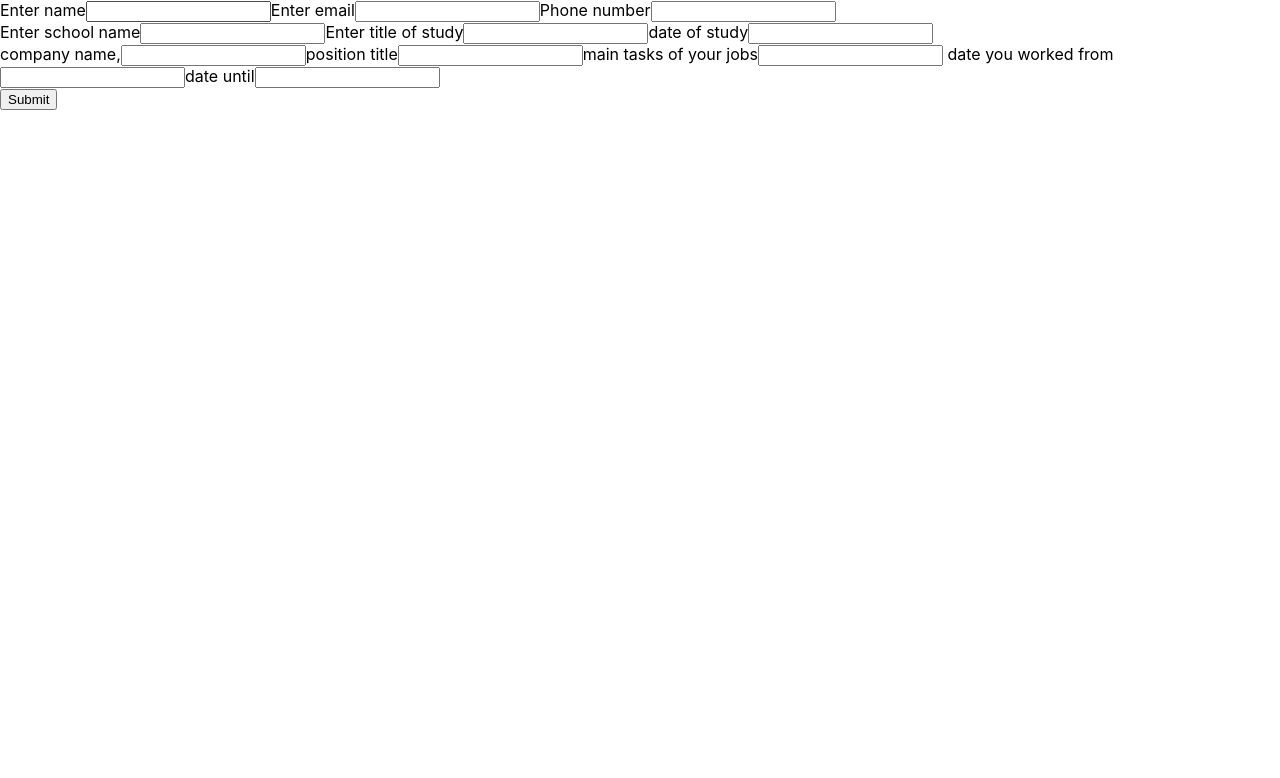
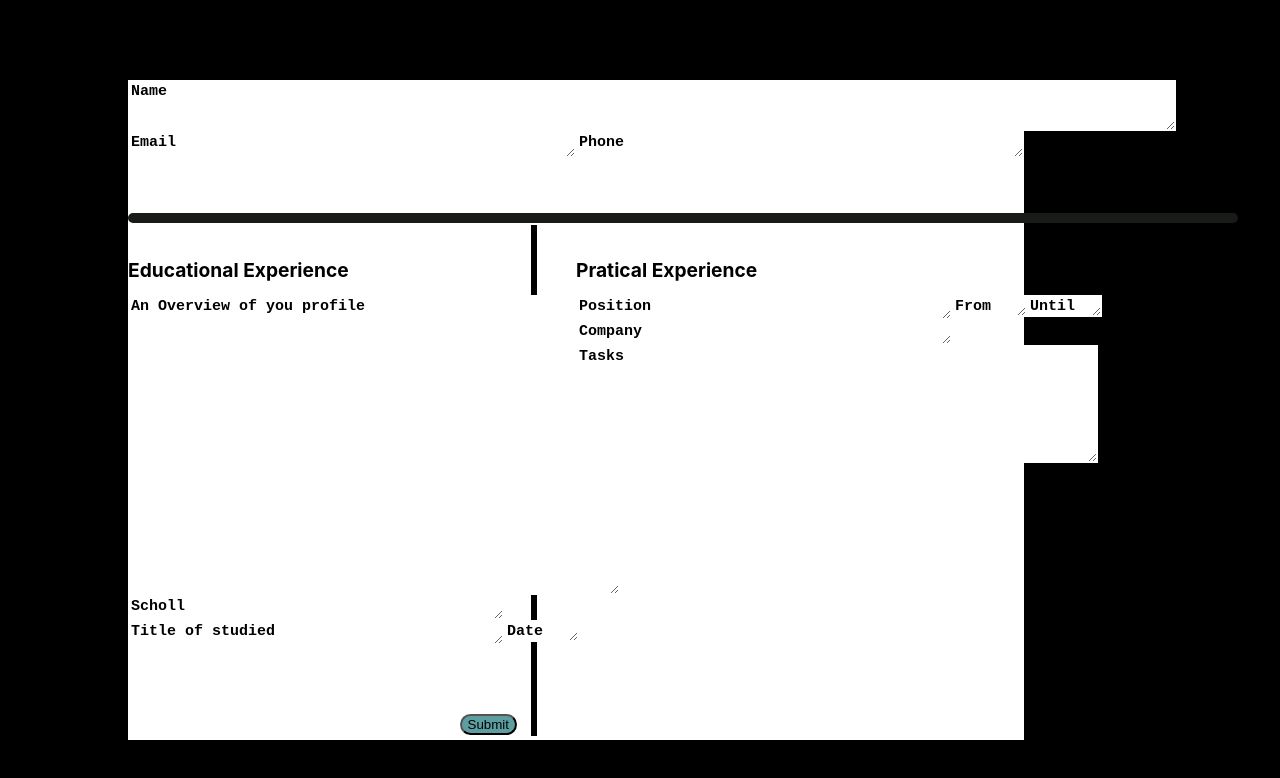
Before and after one commit to fabioschitini/CV-Application, a React (Create React App) app in the folder cv-project./: page / in a window 1280 px wide. Shown: the top 778 px of the page. Built offline with nearby package versions, Linux system fonts and the light colour scheme; the HTML template or start-up script is replaced by a standard one.

Commit message:
Put some Style on it

```diff
--- a/cv-project./src/App.js
+++ b/cv-project./src/App.js
@@ -18,7 +18,8 @@ class App extends Component {
         positionTitle: '',
         mainTask: '',
         dateBegin: '',
-        dateEnd: ''
+        dateEnd: '',
+        profile:''
       },
       edit: true,
         submit:false,
@@ -62,15 +63,20 @@ handleSubmit = (e) => {
         positionTitle: this.inputTitle.value,
         mainTask: this.inputTask.value,
         dateBegin: this.inputBegin.value,
-        dateEnd: this.inputEnd.value
+        dateEnd: this.inputEnd.value,
+        profile:this.inputProfile.value
       }
     })
+console.log(this.inputName.value)
+
   }
   render() {
 
 
     return (
-      <div>
+      <div id='container'>
+        <div id='vertical'></div>
+          <hr id='horizontal'></hr>
         <Input thiss={this }handleSubmit={this.handleSubmit} state={this.state} onChange={this.onChange} />
         <Text state={this.state} onEditingTask={this.onEditingTask}  />
       </div>
--- a/cv-project./src/components/CvText.js
+++ b/cv-project./src/components/CvText.js
@@ -8,23 +8,37 @@ const Text = (props) => {
                         <div id='text'>
 
 
-                <div id="general-information">
-                    <h1>{state.name}</h1>
-                    <h2>{state.email}</h2>
-                    <h2>{state.number}</h2>
+                <div id="generalInformation">
+                                <h1>{state.name}</h1>
+                                 <div id='name'>
+                    <p className='information'>{state.email}</p>
+                                    <p className='information' id='number'>{state.number}</p>
+                                    </div>
                 </div>
+                <div id="educationalExperience">
+                    <h1>Profile</h1>
+                                <p id='profile'>{state.profile}</p>
+                                <p className='normal'>{state.scholl}</p>
+                                <div id='study'>
+                                <p className='normal'>{state.study}</p>
+                                    <p className='date'>{state.dateStudy}</p>
+                                    </div>
+                </div>
+                    <div id="practicalExperience">
+                                <h1>Pratical Experience</h1>
+                                <div id='position'>
+                                    <p className='normal'>{state.positionTitle}</p>
+                                    <p className='date' >{state.dateBegin}</p>
+                                    <p className='date' id='untilDate'>{state.dateEnd}</p>
+                                </div>
+                                <p className='normal'>{state.companyName}</p>
 
-                <div id="Educational-Experience">
-                    <h1>{state.scholl}</h1>
-                    <h2>{state.study}</h2>
-                    <h2>{state.dateStudy}</h2>
-                </div>
-                <div id="Profisional-Experience">
-                    <h1>{state.companyName}</h1>
-                    <h2>{state.positionTitle}</h2>
-                    <h2>{state.mainTask}</h2>
-                    <h2>{state.dateBegin}</h2>
-                    <h2>{state.dateEnd}</h2>
+
+                                <p className='big'>{state.mainTask}</p>
+
+
+
+
                 </div>
                         <button onClick={onEditingTask}>Edit</button>
 
--- a/cv-project./src/components/Input.js
+++ b/cv-project./src/components/Input.js
@@ -5,34 +5,35 @@ const Input = (props) => {
     const {thiss} =props
     if (state.edit) {
 
-        return (<form onSubmit={handleSubmit} onChange={onChange}>
-            <div id="generalInformation">
-                <label htmlFor="nameInput">Enter name</label>
-                <input required  onChange={ onChange} value={ state.con.name}ref={node => (thiss.inputName = node)} name="name" type="text" id="nameInput" />
-                <label htmlFor="emailInput">Enter email</label>
-                <input required  onChange={ onChange} value={ state.con.email} ref={node => (thiss.inputEmail = node)} name="email" type="text" id="emailInput" />
-                <label htmlFor="numberInput">Phone number</label>
-                <input required  onChange={ onChange}  value={ state.con.number} ref={node => (thiss.inputPhone = node)} name="number" type="text" id="numberInput" />
+        return (
+            <form onSubmit={handleSubmit} onChange={onChange}>
+                <div id="generalInformation">
+
+                        <textarea placeholder="Name" required onChange={onChange} value={state.con.name} ref={node => (thiss.inputName = node)} name="name" type="text" id="nameInput" />
+                        <div id='name'>
+                <textarea placeholder="Email" required  type='email'onChange={ onChange} value={ state.con.email} ref={node => (thiss.inputEmail = node)} name="email" type="text" id="emailInput" />
+                        <textarea placeholder="Phone" required onChange={onChange} value={state.con.number} ref={node => (thiss.inputPhone = node)} name="number" type="text" id="numberInput" />
+                        </div>
             </div>
-            <div id=" educationalExperience ">
-                <label htmlFor="schoolNameInput">Enter school name</label>
-                <input required  onChange={ onChange} onChange={ onChange}value={ state.con.scholl} ref={node => (thiss.inputScholl = node)} name="scholl" type="text" id="schoolNameInput" />
-                <label htmlFor="titleOfStudyInput">Enter title of study</label>
-                <input required   onChange={ onChange} value={ state.con.study} ref={node => (thiss.inputStudy = node)} name="titleOfStudy" type="text" id="titleOfStudyInput" />
-                <label htmlFor="dateOfStudyInput">date of study</label>
-                <input required  onChange={ onChange} value={ state.con.dateStudy} ref={node => (thiss.inputDate = node)} name="dateOfStudy" type="text" id="dateOfStudyInput" />
+                <div id="educationalExperience">
+                    <h1>Educational Experience</h1>
+                <textarea  placeholder="An Overview of you profile" required  onChange={ onChange} value={ state.con.profile}ref={node => (thiss.inputProfile = node)} name="profile" type="text" id="profileInput" />
+                <textarea placeholder="Scholl"className='normal' required  onChange={ onChange} onChange={ onChange}value={ state.con.scholl} ref={node => (thiss.inputScholl = node)} name="scholl" type="text" id="schoolNameInput" />
+                <div id='study'>
+                <textarea placeholder="Title of studied"className='normal' required   onChange={ onChange} value={ state.con.study} ref={node => (thiss.inputStudy = node)} name="titleOfStudy" type="text" id="titleOfStudyInput" />
+                        <textarea  placeholder="Date" type='date' className='date' required maxlength="4"onChange={onChange} value={state.con.dateStudy} ref={node => (thiss.inputDate = node)} name="dateOfStudy" type="text" id="dateOfStudyInput" />
+                        </div>
             </div>
-            <div id=" practicalExperience">
-                <label htmlFor="companyNameInput">company name,</label>
-                <input required  onChange={ onChange} value={ state.con.companyName} ref={node => (thiss.inputCompany = node)} name="company" type="text" id="companyNameInput" />
-                <label htmlFor="positionTitleInput">position title</label>
-                <input required  onChange={ onChange} value={ state.con.positionTitle} ref={node => (thiss.inputTitle= node)} name="position" type="text" id="positionTitleInput" />
-                <label htmlFor="mainTasksInput">main tasks of your jobs</label>
-                <input required  onChange={ onChange} value={ state.con.mainTask} ref={node => (thiss.inputTask = node)} name="task" type="text" id="mainTasksInput" />
-                <label htmlFor="dateFromInput"> date you worked from</label>
-                <input required  onChange={ onChange}  value={ state.con.dateBegin}ref={node => (thiss.inputBegin = node)} name="begin" type="text" id="dateFromInput" />
-                <label  htmlFor="dateUntilInput">date until</label>
-                <input required  onChange={ onChange} value={ state.con.dateEnd} ref={node => (thiss.inputEnd = node)} name="end" type="text" id="dateUntilInput" />
+                <div id="practicalExperience">
+                    <h1>Pratical Experience</h1>
+                    <div id='position'>
+                                        <textarea placeholder="Position " className='normal' required  onChange={ onChange} value={ state.con.positionTitle} ref={node => (thiss.inputTitle= node)} name="position" type="text" id="positionTitleInput" />
+                    <textarea maxlength="4" placeholder="From" className='date' type='date' required onChange={onChange} value={state.con.dateBegin} ref={node => (thiss.inputBegin = node)} name="begin" type="text" id="dateFromInput" />
+                <textarea maxlength="4" placeholder="Until" className='date' type='date' required  onChange={ onChange} value={ state.con.dateEnd} ref={node => (thiss.inputEnd = node)} name="end" type="text" id="dateUntilInput" />
+                    </div>
+                <textarea placeholder="Company " className='normal' required  onChange={ onChange} value={ state.con.companyName} ref={node => (thiss.inputCompany = node)} name="company" type="text" id="companyNameInput" />
+
+                <textarea placeholder="Tasks" className='big' required  onChange={ onChange} value={ state.con.mainTask} ref={node => (thiss.inputTask = node)} name="task" type="text" id="mainTasksInput" />
 
             </div>
             <button type="submit">
--- a/cv-project./src/index.css
+++ b/cv-project./src/index.css
@@ -1,13 +1,162 @@
 body {
   margin: 0;
-  font-family: -apple-system, BlinkMacSystemFont, 'Segoe UI', 'Roboto', 'Oxygen',
-    'Ubuntu', 'Cantarell', 'Fira Sans', 'Droid Sans', 'Helvetica Neue',
+  font-family: -apple-system, BlinkMacSystemFont, "Segoe UI", "Roboto", "Oxygen",
+    "Ubuntu", "Cantarell", "Fira Sans", "Droid Sans", "Helvetica Neue",
     sans-serif;
   -webkit-font-smoothing: antialiased;
   -moz-osx-font-smoothing: grayscale;
+  background-color: black;
 }
 
 code {
-  font-family: source-code-pro, Menlo, Monaco, Consolas, 'Courier New',
+  font-family: source-code-pro, Menlo, Monaco, Consolas, "Courier New",
     monospace;
 }
+#generalInformation {
+  display: flex;
+  flex-direction: column;
+}
+#educationalExperience {
+  display: flex;
+  flex-direction: column;
+}
+#practicalExperience {
+  display: flex;
+  flex-direction: column;
+}
+textarea {
+  margin: 0px;
+  width: 500px;
+  height: 21px;
+  border: 1px solid transparent;
+  background-color: white;
+}
+
+#container {
+  width: 70%;
+  height: 660px;
+  background-color: white;
+  position: absolute;
+  left: 10%;
+  top: 10%;
+}
+
+h1 {
+  white-space: pre-wrap;
+  font-size: larger;
+}
+
+#vertical {
+  border-left: 6px solid black;
+  height: 511px;
+  position: absolute;
+  left: 45%;
+  top: 22%;
+}
+#horizontal {
+  border: 5px solid rgb(25, 27, 25);
+  border-radius: 5px;
+  position: absolute;
+  top: 19%;
+  width: 1100px;
+  height: 0px;
+}
+placeholder {
+  font-size: 100px;
+}
+#nameInput {
+  margin: 0px;
+  height: 45px;
+  width: 1042px;
+  font-size: 30px;
+}
+
+#emailInput {
+}
+
+#educationalExperience {
+  position: absolute;
+
+  top: 25%;
+}
+#practicalExperience {
+  position: absolute;
+  left: 50%;
+  top: 25%;
+}
+.normal {
+  margin: 0px;
+  width: 370px;
+  height: 19px;
+  font-size: 15px;
+}
+.date {
+  margin: 0px;
+  width: 69px;
+  height: 16px;
+  font-size: 15px;
+}
+.big {
+  margin: 0px;
+  width: 516px;
+  height: 112px;
+}
+#profileInput {
+  margin: 0px;
+  height: 294px;
+  width: 486px;
+}
+button {
+  position: absolute;
+  top: 96%;
+  left: 37%;
+  border-radius: 15px;
+  background-color: cadetblue;
+}
+#general-information {
+}
+#number {
+  position: absolute;
+  left: 50%;
+  top: 47px;
+}
+h2 {
+  font-size: 15px;
+}
+p {
+  white-space: pre-wrap;
+}
+#untilInput {
+  position: relative;
+  left: 50%;
+  top: -25px;
+}
+
+#until {
+  position: relative;
+  left: 350px;
+  top: -60px;
+}
+#profile {
+  margin: 0px;
+  height: 180px;
+  width: 486px;
+}
+
+::placeholder {
+  font-size: 15px;
+  color: black;
+  font-weight: bold;
+}
+#study {
+  display: flex;
+}
+#position {
+  display: flex;
+}
+#name {
+  display: flex;
+}
+.information {
+  width: 500px;
+}
```
